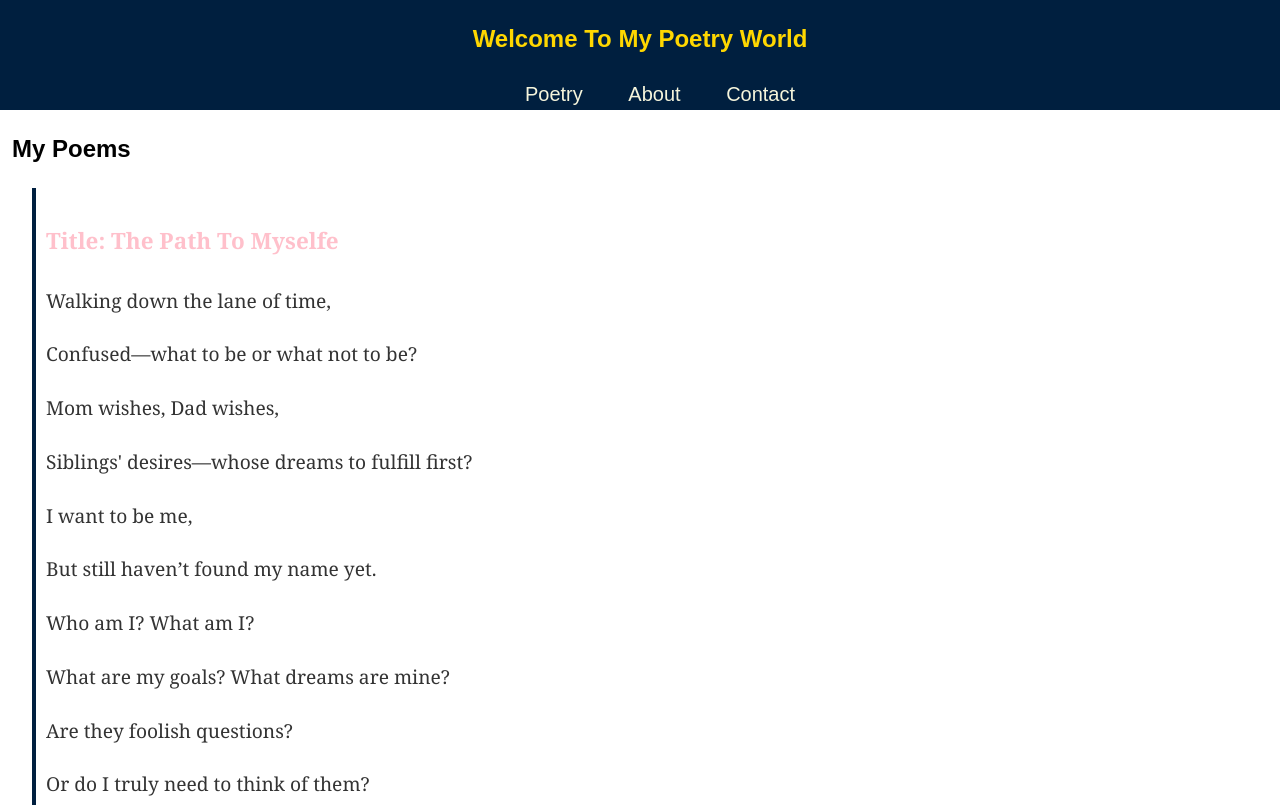
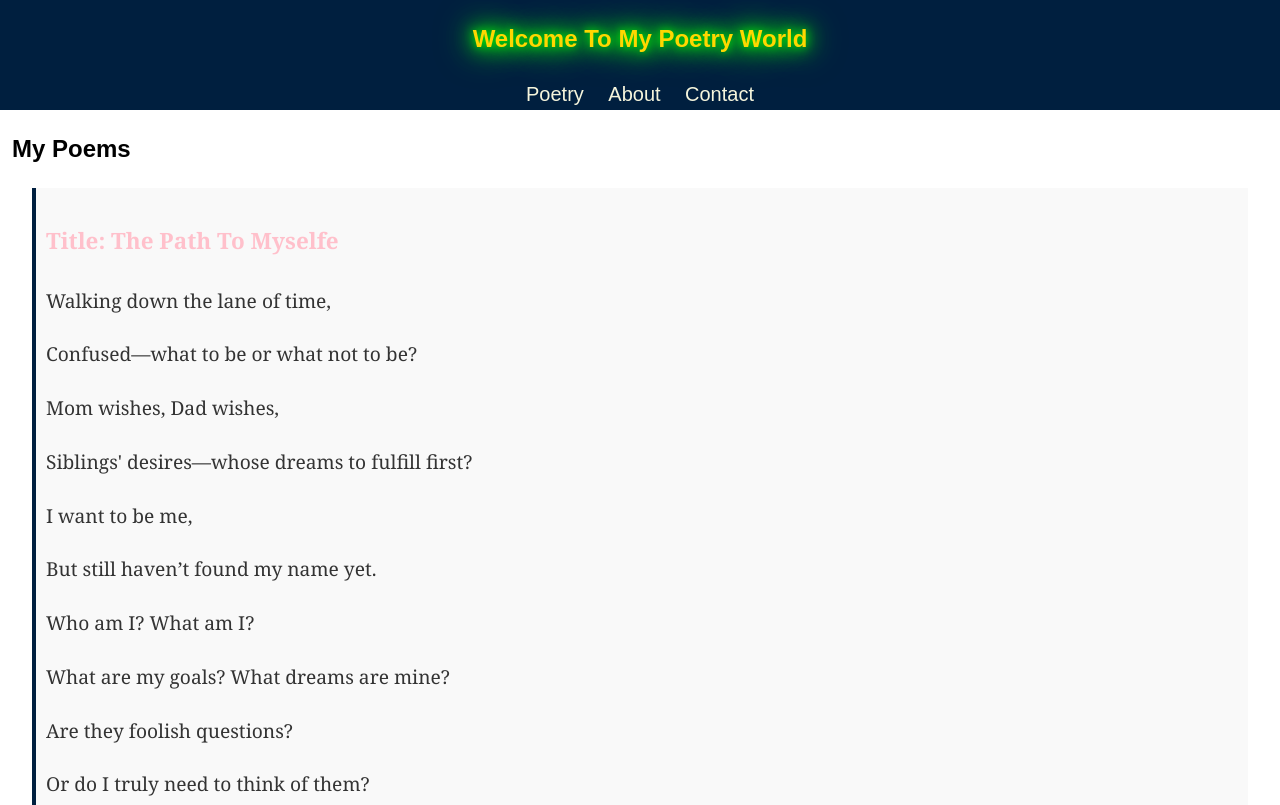
Before and after one commit to Just-her/mypoem, a plain HTML site: page index.html in a window 1280 px wide. Shown: the top 805 px of the page. Drawn offline with Linux system fonts and the light colour scheme.

Commit message:
Update index.html

```diff
--- a/index.html
+++ b/index.html
@@ -22,13 +22,44 @@
             color: #ffd700;
         }
 
-        nav ul, li, a {
+        #header h1 {
+            color: #ffd700;
+            text-shadow:
+              0 0 10px rgba(0, 255, 0.5),
+              0 0 20px rgba(0, 255, 0.5),
+              0 0 30px rgba(0, 255, 0.5),
+              0 0 40px rgba(0, 255, 0.8);
+        }
+
+        .fade-in {
+            opacity: 0;
+            animation: fadeIn 3s ease-in forwards;
+        }
+
+        @keyframes fadeIn {
+            to {
+                opacity: 1;
+            }
+        }
+
+        nav a {
             color: #f5f5dc;
             list-style: none;
             text-decoration: none;
             display: inline;
             overflow: hidden;
             margin: 0 10px;
+        }
+
+        .slide-in {
+            transform: translateX(-100%);
+            animation: slideIn 3s ease-out forwards;
+        }
+
+        @keyframes slideIn {
+            to {
+                transform: translateX(0);
+            }
         }
 
         main {
@@ -43,7 +74,7 @@
             margin: 20px;
             padding: 10px;
             border-left: 4px solid #001f3f;
-            background-color: #f9f9f9;
+            background-color: #f9f9f9;
         }
 
         .poem h3 {
@@ -111,13 +142,11 @@
 </head>
 <body>
     <section id="header">
-        <h1>Welcome To My Poetry World</h1>
-        <nav>
-            <ul>
-                <li><a href="#poetry">Poetry</a></li>
-                <li><a href="javascript:void(0);" onclick="openPopup('aboutPopup')">About</a></li>
-                <li><a href="javascript:void(0);" onclick="openPopup('contactPopup')">Contact</a></li>
-            </ul>
+        <h1 class="fade-in">Welcome To My Poetry World</h1>
+        <nav class="slide-in">
+            <a href="#poetry">Poetry</a>
+            <a href="javascript:void(0);" onclick="openPopup('aboutPopup')">About</a>
+            <a href="javascript:void(0);" onclick="openPopup('contactPopup')">Contact</a>
         </nav>
     </section>
 
```
